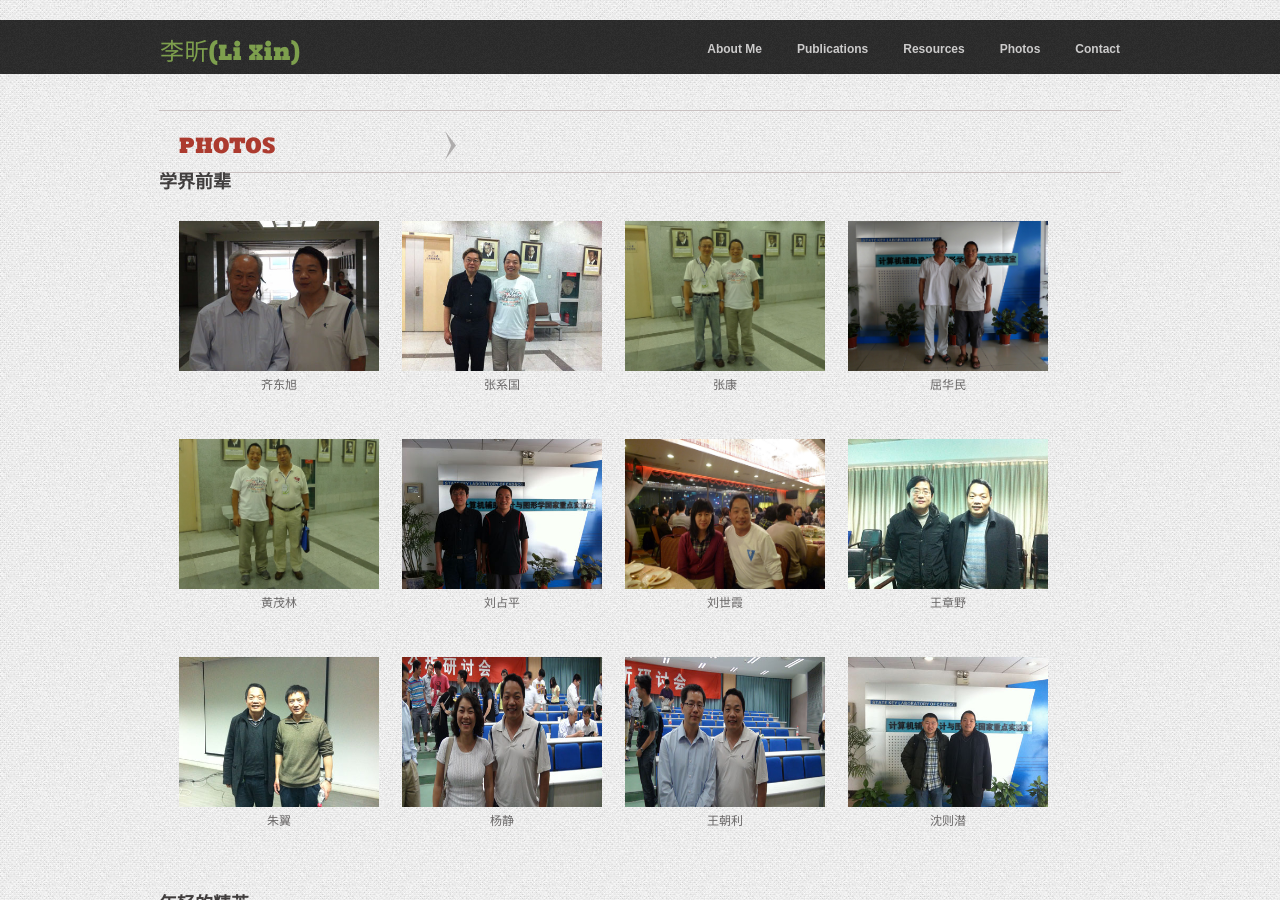
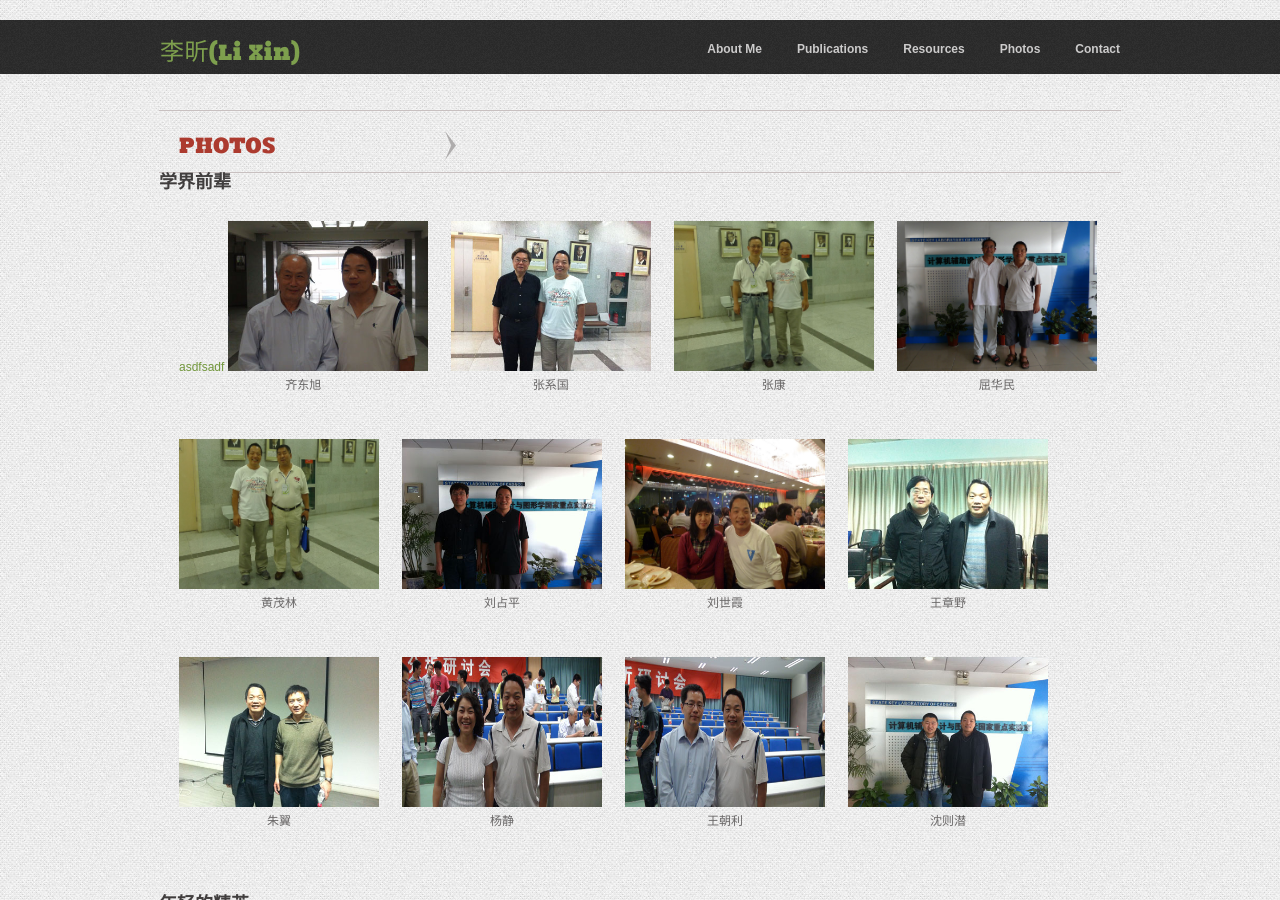
Before and after one commit to cinger007/cinger007.github.com, a Jekyll site: the page built from photos.html, in a window 1280 px wide and 900 px high. Built offline with Jekyll 4.4.1, drawn with Linux system fonts in a browser that asks for light colours.

Commit message:
modify photos

```diff
--- a/photos.html
+++ b/photos.html
@@ -20,8 +20,9 @@
   <div class="full-width">
     <ul class="portHolder">
       <li class="port">
-        <a title="齐东旭" href="photos/images/senior/齐东旭.jpg" class="zoomboxP">
-          <img src="photos/images/senior/齐东旭s.jpg" alt="item1" height=150 width=200 />
+         <a title="齐东旭" href="photos/images/senior/qdx.jpg" class="zoomboxP">asdfsadf</a>
+        <a title="齐东旭" href="photos/images/senior/qdx.jpg" class="zoomboxP">
+          <img src="photos/images/senior/qdxs.jpg" alt="item1" height=150 width=200 />
           <div class="zoomHomeP">
             <img src="images/zoomH.png" alt="zoom icon" />
          </div>
```
Also changed, not shown: photos/images/senior/qdx.JPG (added), photos/images/senior/qdxs.jpg (added).
